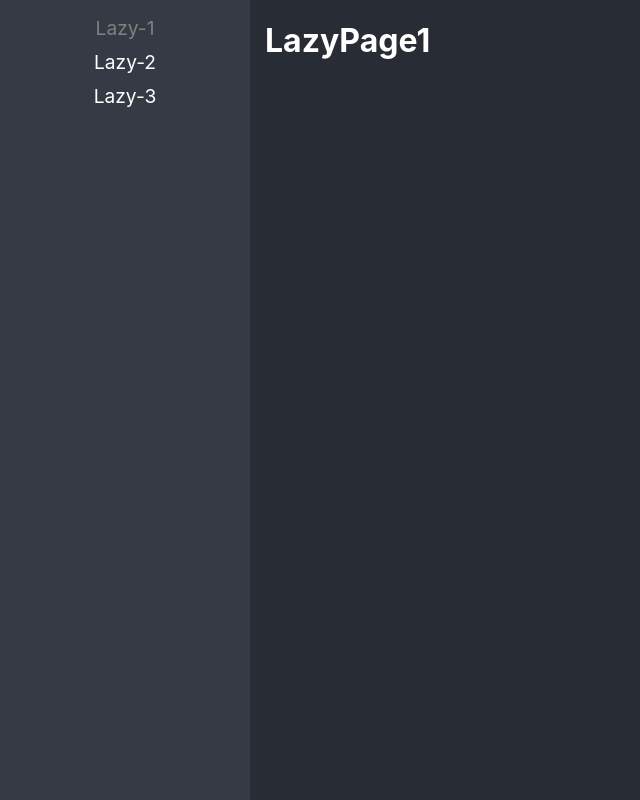
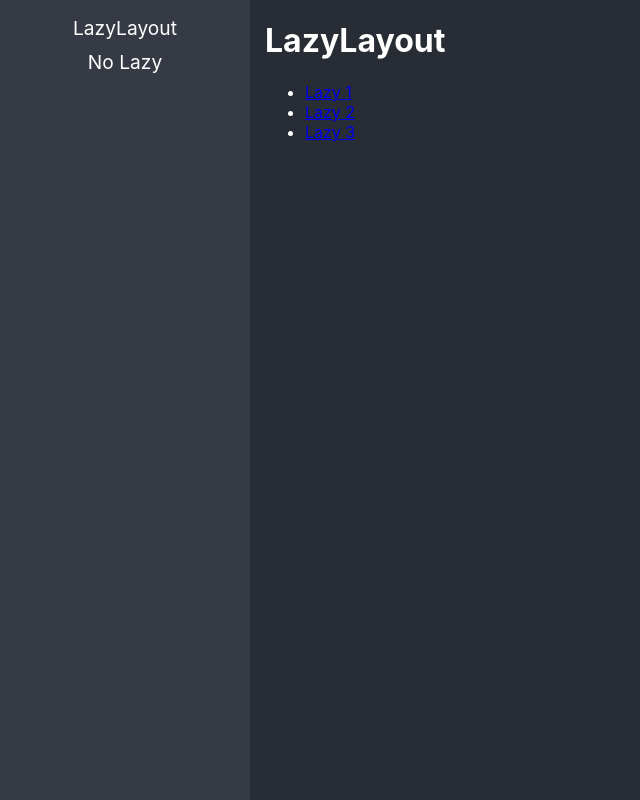
Before and after one commit to enkil000/react-advanced, a React (Create React App) app: page /lazyload in a window 1280 px wide. Before the commit this address led to /lazy1. Shown: the whole page, without its empty margins (0-640 px from the left). Built offline with nearby package versions, Linux system fonts and the light colour scheme; the HTML template or start-up script is replaced by a standard one.

Commit message:
Rutas anidadas

```diff
--- /dev/null
+++ b/src/01-lazyload/layout/LazyLayout.tsx
@@ -0,0 +1,28 @@
+import { NavLink, Route, Routes } from "react-router-dom"
+import { LazyPage1, LazyPage2, LazyPage3 } from "../pages"
+
+export const LazyLayout = () => {
+	return (
+		<div>
+			<h1>LazyLayout</h1>
+			<ul>
+				<li>
+					<NavLink to="lazy1">Lazy 1</NavLink>
+				</li>
+				<li>
+					<NavLink to="lazy2">Lazy 2</NavLink>
+				</li>
+				<li>
+					<NavLink to="lazy3">Lazy 3</NavLink>
+				</li>
+			</ul>
+			<Routes>
+				<Route path="lazy1" element={<LazyPage1 />} />
+				<Route path="lazy2" element={<LazyPage2 />} />
+				<Route path="lazy3" element={<LazyPage3 />} />
+			</Routes>
+		</div>
+	)
+}
+
+export default LazyLayout
--- /dev/null
+++ b/src/01-lazyload/pages/NoLazy.tsx
@@ -0,0 +1,5 @@
+export const NoLazy = () => {
+  return (
+    <><h1>No LazyLoadComponent</h1></>
+  )
+}
--- a/src/routes/routes.ts
+++ b/src/routes/routes.ts
@@ -1,5 +1,6 @@
 
 import { lazy, LazyExoticComponent } from 'react';
+import { NoLazy } from '../01-lazyload/pages/NoLazy';
 
 type JSXComponent = ()=>JSX.Element
 
@@ -10,28 +11,25 @@
 	name: string
 }
 
-const Lazy1 = lazy(()=>import(/* webpackChunkName:"LazyPage1" */ '../01-lazyload/pages/LazyPage1'))
-const Lazy2 = lazy(()=>import(/* webpackChunkName:"LazyPage2" */ '../01-lazyload/pages/LazyPage2'))
-const Lazy3 = lazy(()=>import(/* webpackChunkName:"LazyPage3" */ '../01-lazyload/pages/LazyPage3'))
+const LazyLayout = lazy(()=>import(/* webpackChunkName:"LazyLayout" */ '../01-lazyload/layout/LazyLayout'))
+
+// const Lazy1 = lazy(()=>import(/* webpackChunkName:"LazyPage1" */ '../01-lazyload/pages/LazyPage1'))
+// const Lazy2 = lazy(()=>import(/* webpackChunkName:"LazyPage2" */ '../01-lazyload/pages/LazyPage2'))
+// const Lazy3 = lazy(()=>import(/* webpackChunkName:"LazyPage3" */ '../01-lazyload/pages/LazyPage3'))
 
 export const routes:Route[] = [
 	{
-		to: '/lazy1',
-		path: 'lazy1',
-		Component: Lazy1,
-		name: 'Lazy-1'
+		path: '/lazyload/*',
+		to: '/lazyload/',
+		Component: LazyLayout,
+		name: 'LazyLayout'
 	},
 	{
 		to: '/lazy2',
 		path: 'lazy2',
-		Component: Lazy2,
-		name: 'Lazy-2'
-	},
-	{
-		to: '/lazy3',
-		path: 'lazy3',
-		Component: Lazy3,
-		name: 'Lazy-3'
+		Component: NoLazy,
+		name: 'No Lazy'
 	},
 
+
 ]
```
